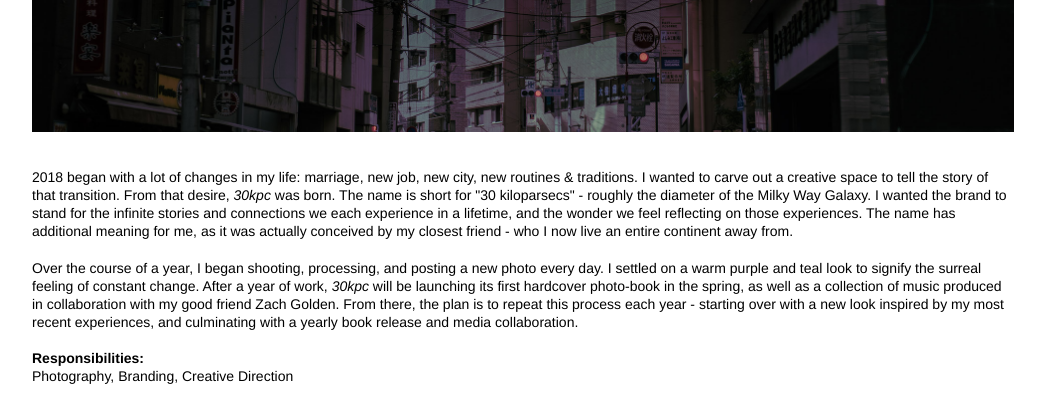
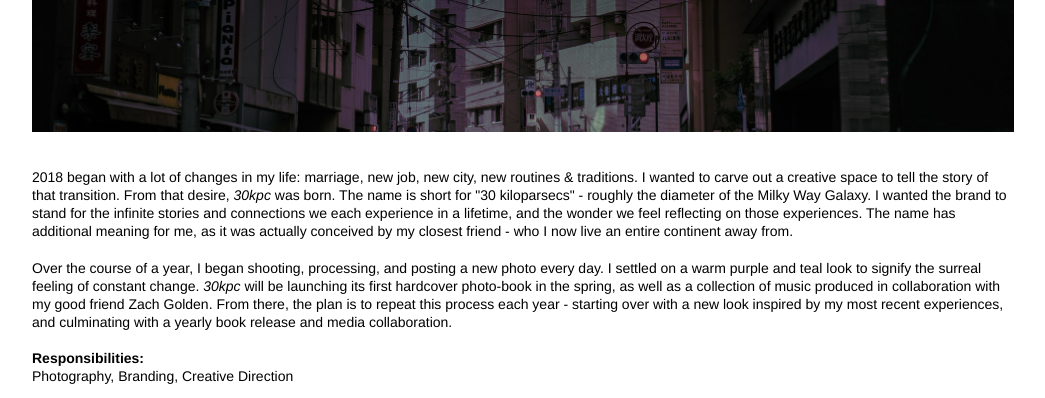
Before and after one commit to ianhirschfeld/logandwight.com, a Jekyll site: the page built from 30kpc.html, in a window 1280 px wide and 900 px high, scrolled down 367 px, cut to the strip 0-398 px from the top of the window. Shown: the whole strip, without its empty margins (117-1162 px from the left). Built offline with Jekyll 4.4.1, drawn with Linux system fonts in a browser that asks for light colours; nearby versions of some CDN libraries.

Commit message:
30kpc copy edit
minor copy edit to 30kpc page

```diff
--- a/_data/projects.json
+++ b/_data/projects.json
@@ -5,7 +5,7 @@
     "tile_image": "tiles/Tile30kpc.jpg",
     "tile_description": "Professional photography, multi-media collaborations, and personal work.",
     "hero_image": "hero/Hero30kpc.jpg",
-    "description": "2018 began with a lot of changes in my life: marriage, new job, new city, new routines & traditions. I wanted to carve out a creative space to tell the story of that transition. From that desire, <i>30kpc</i> was born. The name is short for \"30 kiloparsecs\" - roughly the diameter of the Milky Way Galaxy. I wanted the brand to stand for the infinite stories and connections we each experience in a lifetime, and the wonder we feel reflecting on those experiences. The name has additional meaning for me, as it was actually conceived by my closest friend - who I now live an entire continent away from. <br><br>Over the course of a year, I began shooting, processing, and posting a new photo every day. I settled on a warm purple and teal look to signify the surreal feeling of constant change. After a year of work, <i>30kpc</i> will be launching its first hardcover photo-book in the spring, as well as a collection of music produced in collaboration with my good friend Zach Golden. From there, the plan is to repeat this process each year - starting over with a new look inspired by my most recent experiences, and culminating with a yearly book release and media collaboration.",
+    "description": "2018 began with a lot of changes in my life: marriage, new job, new city, new routines & traditions. I wanted to carve out a creative space to tell the story of that transition. From that desire, <i>30kpc</i> was born. The name is short for \"30 kiloparsecs\" - roughly the diameter of the Milky Way Galaxy. I wanted the brand to stand for the infinite stories and connections we each experience in a lifetime, and the wonder we feel reflecting on those experiences. The name has additional meaning for me, as it was actually conceived by my closest friend - who I now live an entire continent away from. <br><br>Over the course of a year, I began shooting, processing, and posting a new photo every day. I settled on a warm purple and teal look to signify the surreal feeling of constant change. <i>30kpc</i> will be launching its first hardcover photo-book in the spring, as well as a collection of music produced in collaboration with my good friend Zach Golden. From there, the plan is to repeat this process each year - starting over with a new look inspired by my most recent experiences, and culminating with a yearly book release and media collaboration.",
     "responsibilities": "Photography, Branding, Creative Direction",
     "images": [
       {"path": "30kpc/30kpc01.jpg", "loading_image": "LoadingRect.png", "title": "30kpc"},
```
